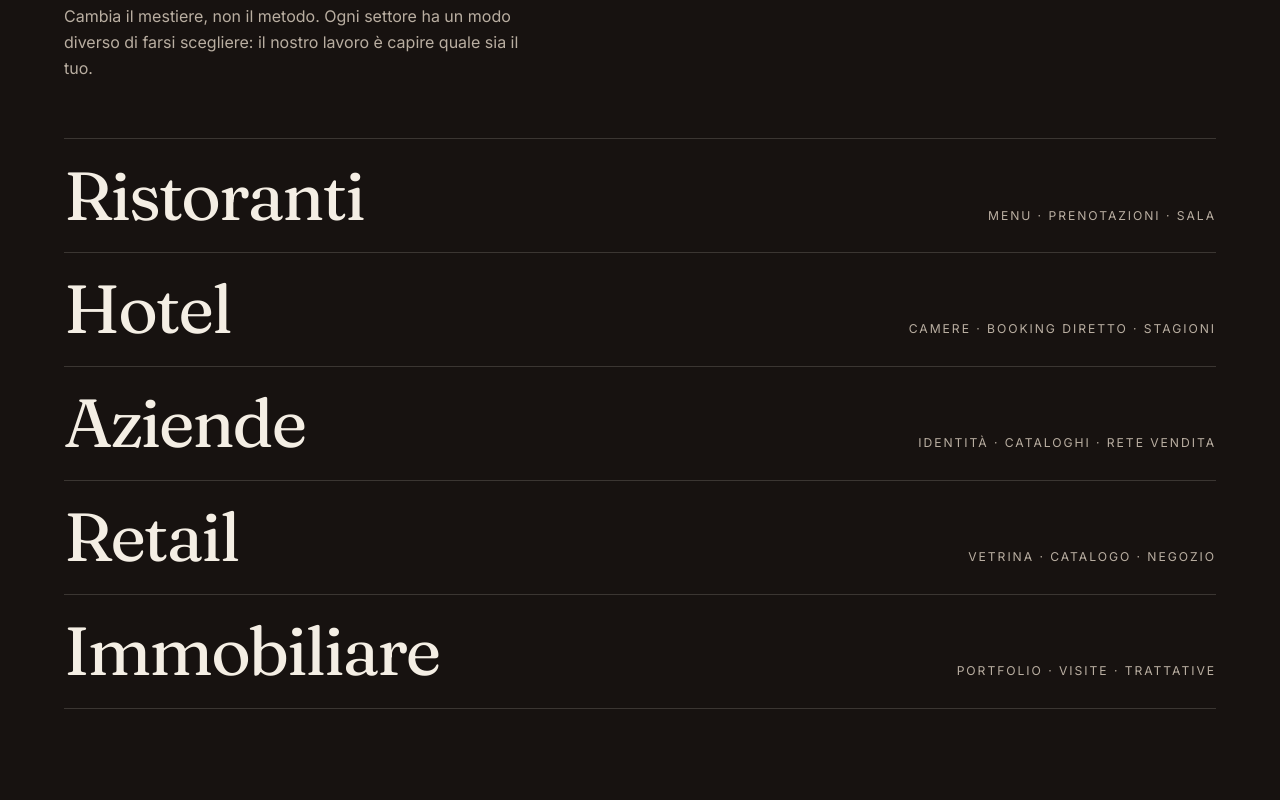
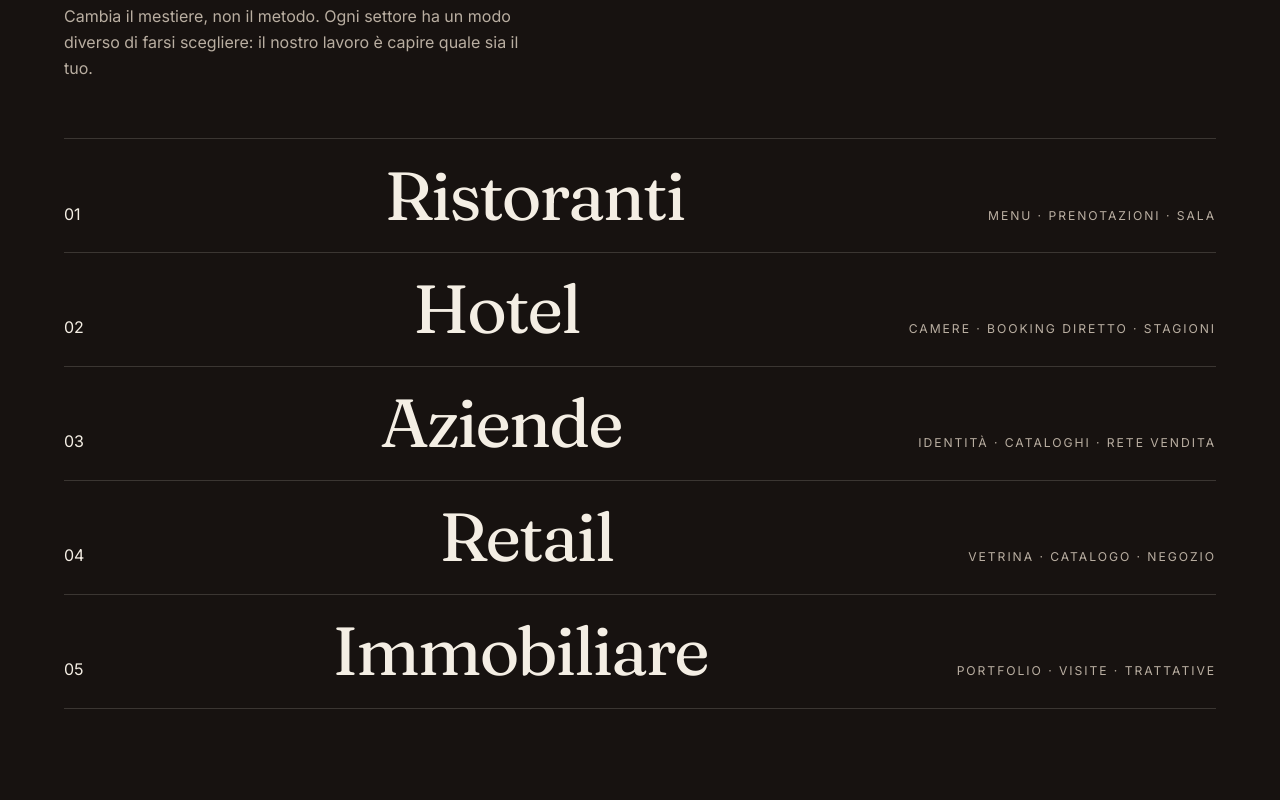
Before and after one commit to luminoagency/lumino-agency, a Next.js app: page / in a window 1280 px wide. Shown: the part 5200-6000 px from the top of the page. Built offline with nearby package versions, Linux system fonts and the light colour scheme.

Commit message:
Blocco 4: lista settori cinetica, luce che sale dalla riga puntata

```diff
--- a/components/home/Sectors.tsx
+++ b/components/home/Sectors.tsx
@@ -23,8 +23,11 @@ export default function Sectors() {
         </p>
 
         <div className="lm-sectors">
-          {SECTORS.map((sector) => (
-            <div className="lm-sector lm-reveal" key={sector.name}>
+          {SECTORS.map((sector, i) => (
+            <div className="lm-sector lm-reveal" key={sector.name} data-cursor="grow">
+              <span className="lm-sector-num" aria-hidden="true">
+                {String(i + 1).padStart(2, '0')}
+              </span>
               <h3 className="lm-sector-name">{sector.name}</h3>
               <span className="lm-sector-meta">{sector.meta}</span>
             </div>
```
